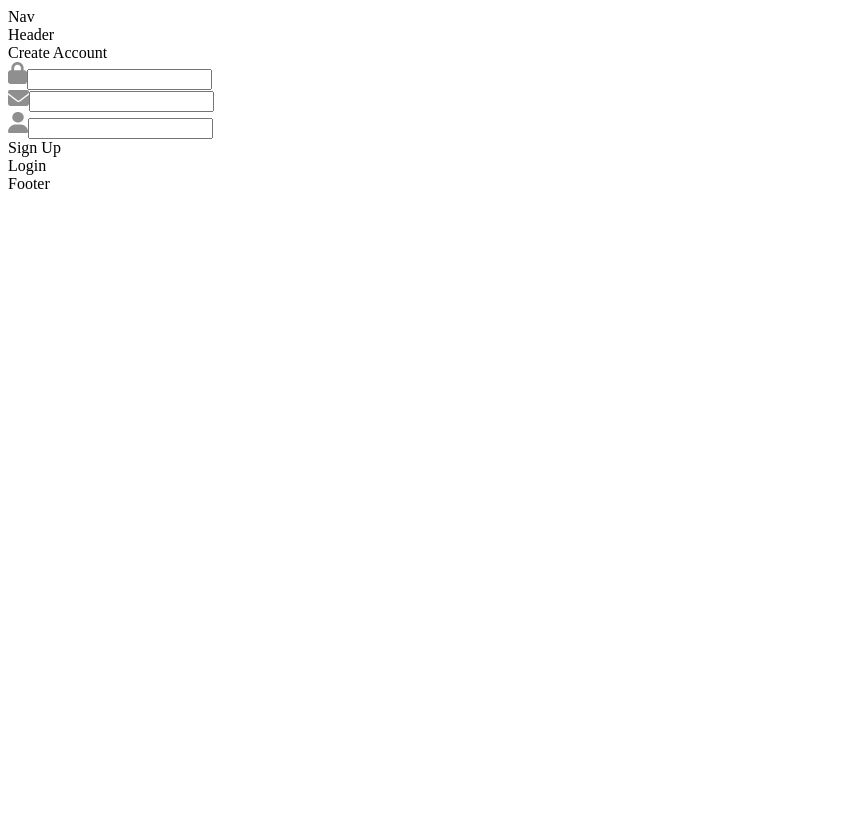
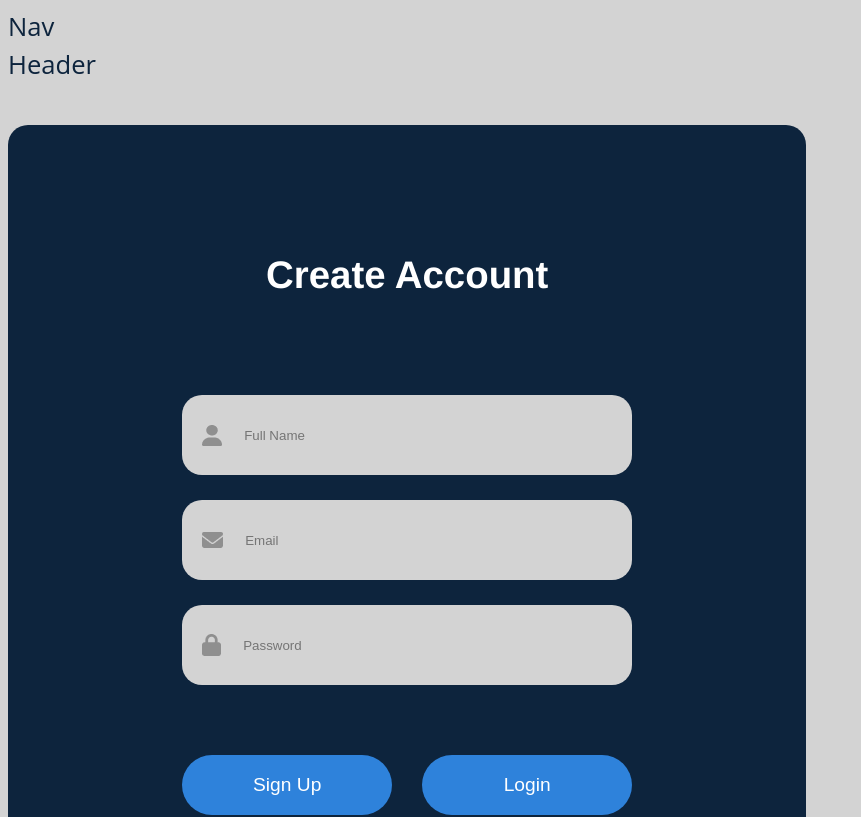
Before and after one commit to sarahgkmhmoud/flashremind, a React (Create React App) app in the folder dashboard/: page / in a window 1280 px wide. Shown: the top 817 px of the page, without its empty margins (0-861 px from the left). Built offline with nearby package versions, Linux system fonts and the light colour scheme.

Commit message:
create account style

```diff
--- a/dashboard/src/components/forms/LogIn.js
+++ b/dashboard/src/components/forms/LogIn.js
@@ -6,27 +6,27 @@ import './form.css'
 
 export const LogIn = () => {
   return (
-    <div className='container'>
-      <div>
-        <div>Create Account</div>
+    <div className='Container'>
+      <div className='text'>
+        <h2>Create Account</h2>
       </div>
       <div className='forms'>
         <div className='input'>
-          <img src={password_icon} alt='' />
-          <input type='text' />
+          <img src={usr_icon} alt='' />
+          <input type='text' placeholder='Full Name' />
         </div>
         <div className='input'>
           <img src={email_icon} alt='' />
-          <input type='email' />
+          <input type='email' placeholder='Email' />
         </div>
         <div className='input'>
-          <img src={usr_icon} alt='' />
-          <input type='password' />
+          <img src={password_icon} alt='' />
+          <input type='password' placeholder='Password' />
         </div>
       </div>
-      <div className='submition-container'>
-        <div className='submit'>Sign Up</div>
-        <div className='submit'>Login</div>
+      <div className='submit-buttons'>
+        <button className='submit'>Sign Up</button>
+        <button className='submit'>Login</button>
       </div>
     </div>
   )
--- a/dashboard/src/components/forms/form.css
+++ b/dashboard/src/components/forms/form.css
@@ -0,0 +1,137 @@
+:root{
+    --color-black: #0D243D;
+    --color-white:#ffffff;
+    --color-green: #39AD45;
+    --color-orange: #FFA800;
+    --color-red: #F93727;
+    /* add to main file*/
+    --color-blue: #2E82DB;
+
+    --text-color: var(--color-black);
+
+
+    --font-family-base: "Open Sans", "Helvetica Neue", Helvetica, Arial, sans-serif;
+    --font-family-title: "Raleway", "Helvetica Neue", Helvetica, Arial, sans-serif;
+
+    --font-size-small: 1.2rem;
+    --font-size-medium: 1.6rem;
+    --font-size-large: 1.8rem;
+    --font-size-x-large: 2.3rem;
+    --font-size-xx-large: 4.8rem;
+
+    --font-weight-regular: 400;
+    --font-weight-bold:700;
+
+    --line-height-small: 1.2;
+    --line-height-base: 1.5;
+    --line-height-big: 1.8;
+
+
+    --button-return-width: 50px;
+    --button-return-hight: 31px;
+    --button-return-width: 178px;
+    --button-return-hight: 30px;
+
+    --button-display: inline-block;
+    --button-padding: .5rem 1rem;
+    --button-border: 0.2rem solid var(--color-primary);
+    --button-color: var(--color-black);
+    --button-text-decoration: none;
+    --button-font-size: var(--font-size-large);
+    --button-hover-color: var(--color-white);
+    --button-hover-text-decoration: none;
+    --button-hover-background: var(--color-primary);
+
+
+}
+
+body {
+    color: var(--text-color);
+    font-family: var(--font-family-base);
+    font-size: var(--font-size-medium);
+    font-weight: var(--font-weight-regular);
+    line-height: var(--line-height-base);
+    background-color: lightgray;
+}
+
+h1, h2, h3, h4, h5, h6{
+    font-family: var(--font-family-title);
+    font-weight: var(--font-weight-bold);
+}
+
+.Container {
+    background-color: var(--color-black);
+    width:60%;
+    height: 100vh;
+    border-radius: 20px;
+    color: var(--color-white);
+    padding: 20px;
+    margin-top: 40px;
+    display: flex;
+    justify-content: center;
+    flex-flow: column;
+    align-items: center;
+    gap: 10px;
+}
+
+.text {
+    text-align: center;
+}
+
+.forms{
+    margin-top: 50px;
+    display: flex;
+    flex-direction: column;
+    gap: 25px;
+}
+
+.input {
+    display: flex;
+    align-items: center;
+    margin: auto;
+    width: 450px;
+    height: 80px;
+    background-color: lightgray;
+    border-radius: 20px;
+}
+
+.input img {
+    margin: 0px 20px;
+}
+
+
+input{
+    height: 50px;
+    width: 400px;
+    background: transparent;
+    border: none;
+    outline: none;
+}
+
+.submit-buttons {
+    display: flex;
+    margin: 60px auto;
+    gap: 30px;
+}
+
+button {
+    padding: var(--button-padding);
+
+    color: #ffffff;
+    border-radius: 20px;
+    width: fit-content;
+    height: fit-content;
+}
+
+button.submit {
+    display: flex;
+    justify-content: center;
+    align-items: center;
+    background: var(--color-blue);
+    width: 210px;
+    height: 60px;
+    border-radius: 50px;
+    cursor: pointer;
+    font-size: var(--font-size-small);
+    border: none;
+}
```
